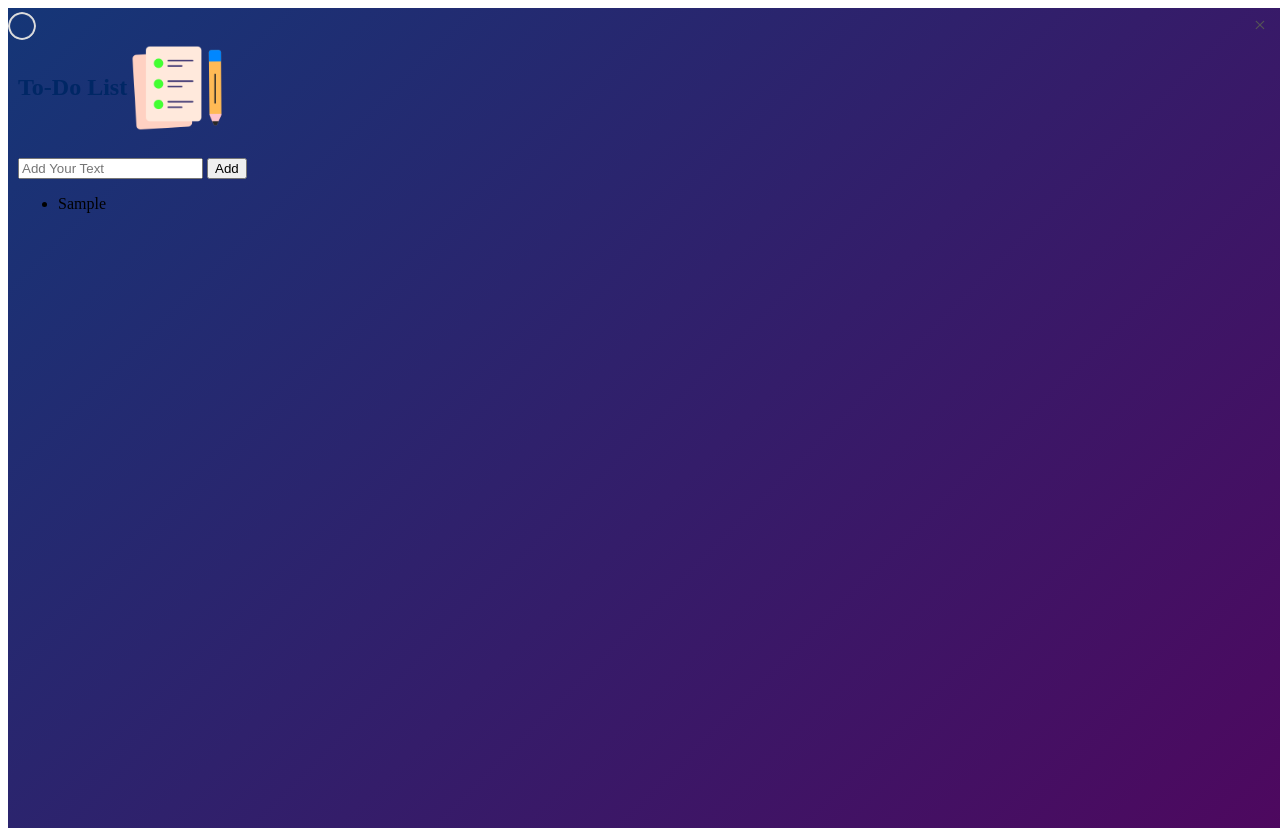
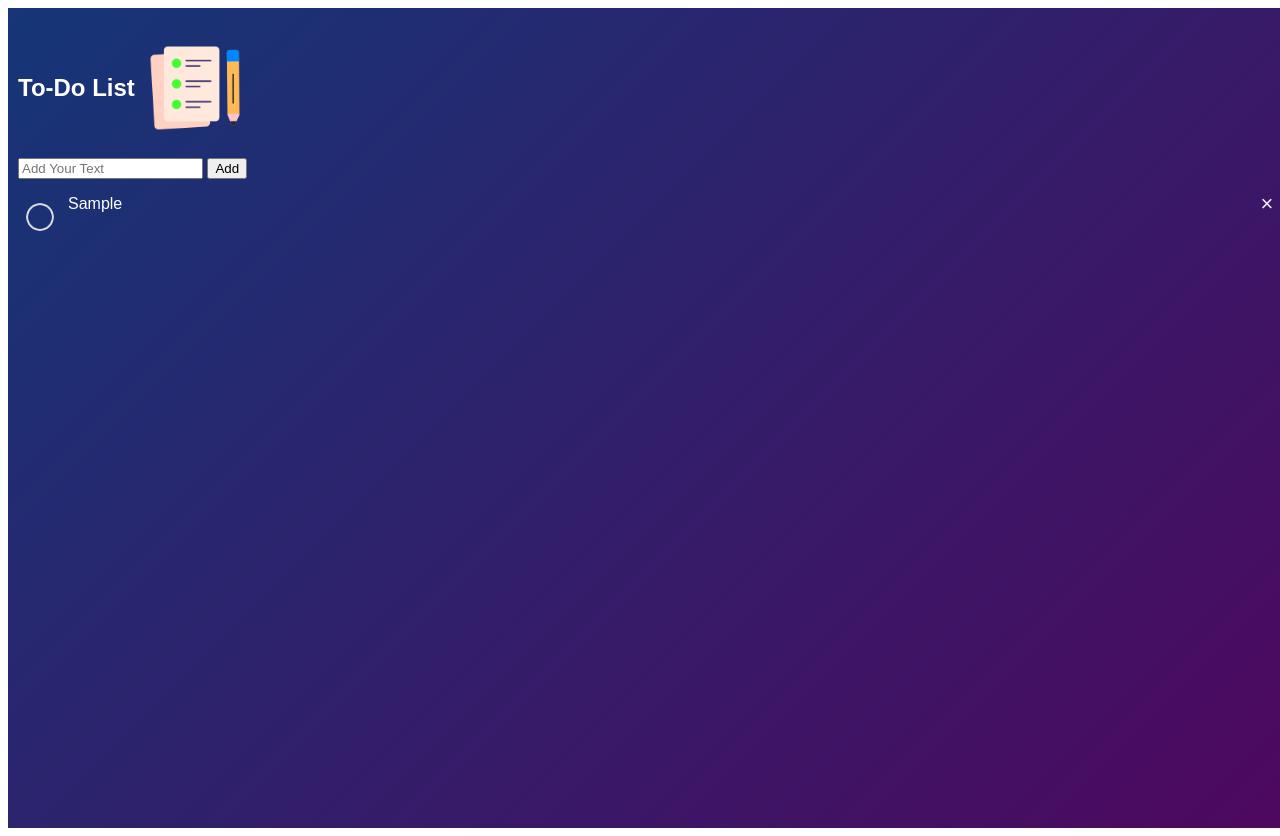
Before and after one commit to jesmet/to-do-list, a plain HTML site: page index.html in a window 1280 px wide. Both pictures are taken after typing "Sample" into the empty fields and a click on the button "Add". Drawn offline with Linux system fonts and the light colour scheme.

Commit message:
style.css

```diff
--- a/style.css
+++ b/style.css
@@ -1,15 +1,31 @@
-.container{
+.container {
   width: 100%;
   min-height: 100vh;
   background: linear-gradient(135deg, #153677, #4e085f);
   padding: 10px;
+  color: white;  /* Make text more visible */
+  font-family: 'Poppins', sans-serif;
 }
 
 .todo-app h2 {
-  color: #002765;
+  color: #fff;  /* White text for visibility */
   display: flex;
   align-items: center;
+  gap: 10px;    /* Space between text and image */
   margin-bottom: 20px;
+}
+
+ul {
+  list-style: none; /* Remove default bullets */
+  padding-left: 0;
+}
+
+ul li {
+  position: relative;
+  padding-left: 50px;
+  margin-bottom: 15px;
+  cursor: pointer;
+  color: white;  /* Text color */
 }
 
 ul li::before {
@@ -21,7 +37,7 @@ ul li::before {
   background-image: url(images/unchecked.png);
   background-size: cover;
   background-position: center;
-   top: 12px;
+  top: 8px;   /* Adjust vertical position */
   left: 8px;
 }
 
@@ -32,17 +48,20 @@ ul li.checked::before {
 ul li span {
   position: absolute;
   right: 0;
-  top: 5px;
-  width: 40px;
-  height: 40px;
+  top: 50%;
+  transform: translateY(-50%);
+  width: 30px;
+  height: 30px;
   font-size: 22px;
-  color: #555;
-  line-height: 40px;
+  color: #eee;
+  line-height: 30px;
   text-align: center;
   border-radius: 50%;
   cursor: pointer;
+  transition: background 0.3s;
 }
 
 ul li span:hover {
   background: #edeef0;
+  color: #555;
 }
```
Lines whose indentation alone changed are shown as unchanged.
